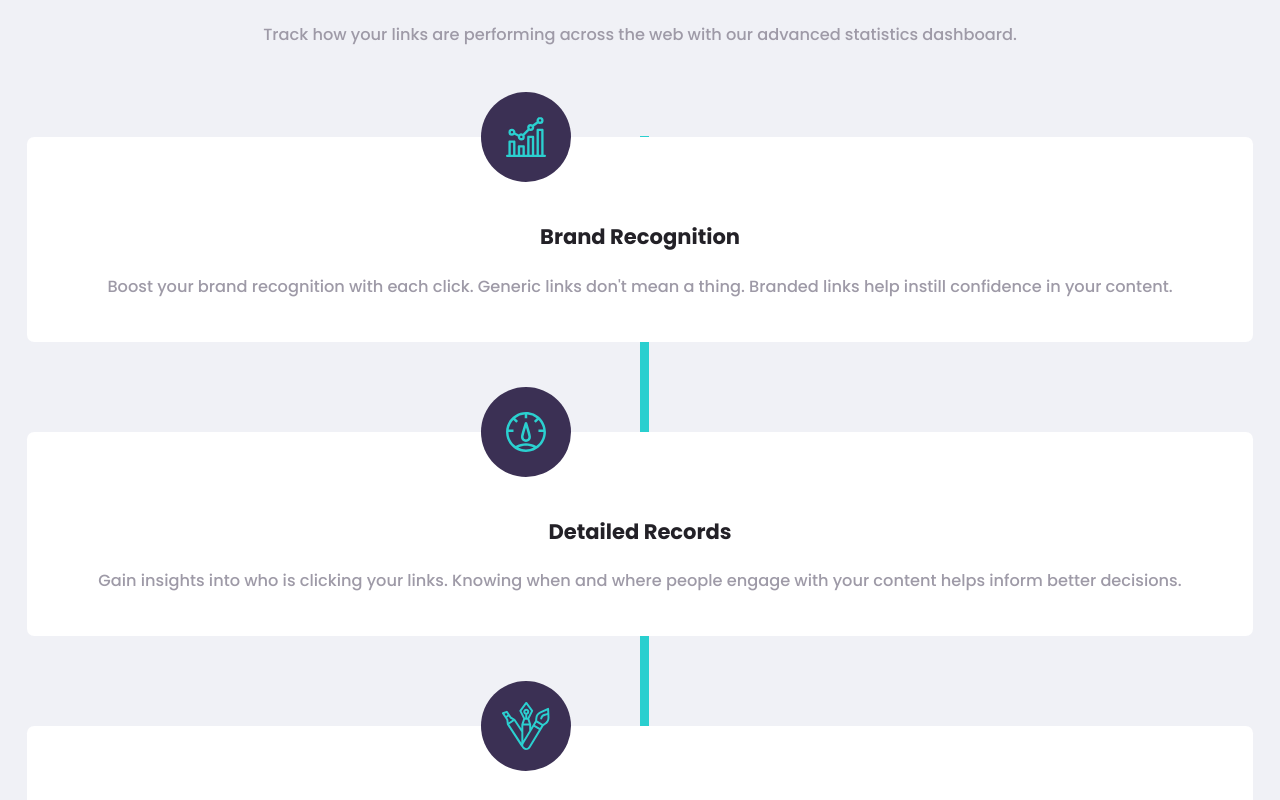
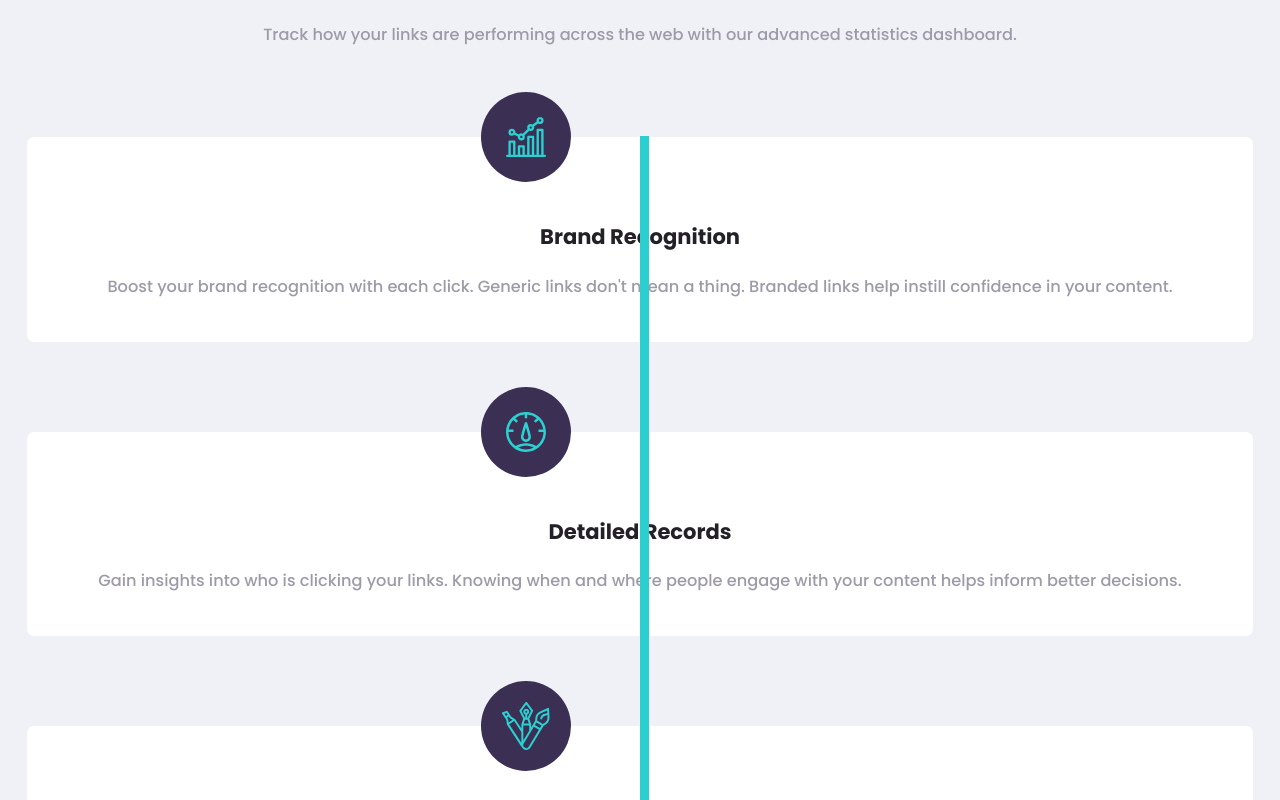
Before and after one commit to hannah-ganne/url-shortening, a React (Create React App) app: page / in a window 1280 px wide. Shown: the part 1220-2020 px from the top of the page. Built offline with nearby package versions, Linux system fonts and the light colour scheme.

Commit message:
add a wrapper element

```diff
--- a/src/components/Advantages.tsx
+++ b/src/components/Advantages.tsx
@@ -11,6 +11,7 @@ export default function Advantages() {
                 Advanced Statistics
             </h2>
             <p>Track how your links are performing across the web with our advanced statistics dashboard.</p>
+            <div className="card-container">
                 <IconCard
                     title="Brand Recognition"
                     description="Boost your brand recognition with each click. Generic links don't mean a thing. Branded links help instill confidence in your content."
@@ -26,6 +27,7 @@ export default function Advantages() {
                     description="Improve brand awareness and content discoverability through customizable links, supercharging audience engagement."
                     icon={customizable}
                 />
+            </div>
             <div className="cyan-line" />
         </Section>
     )
```
Lines whose indentation alone changed are shown as unchanged.
